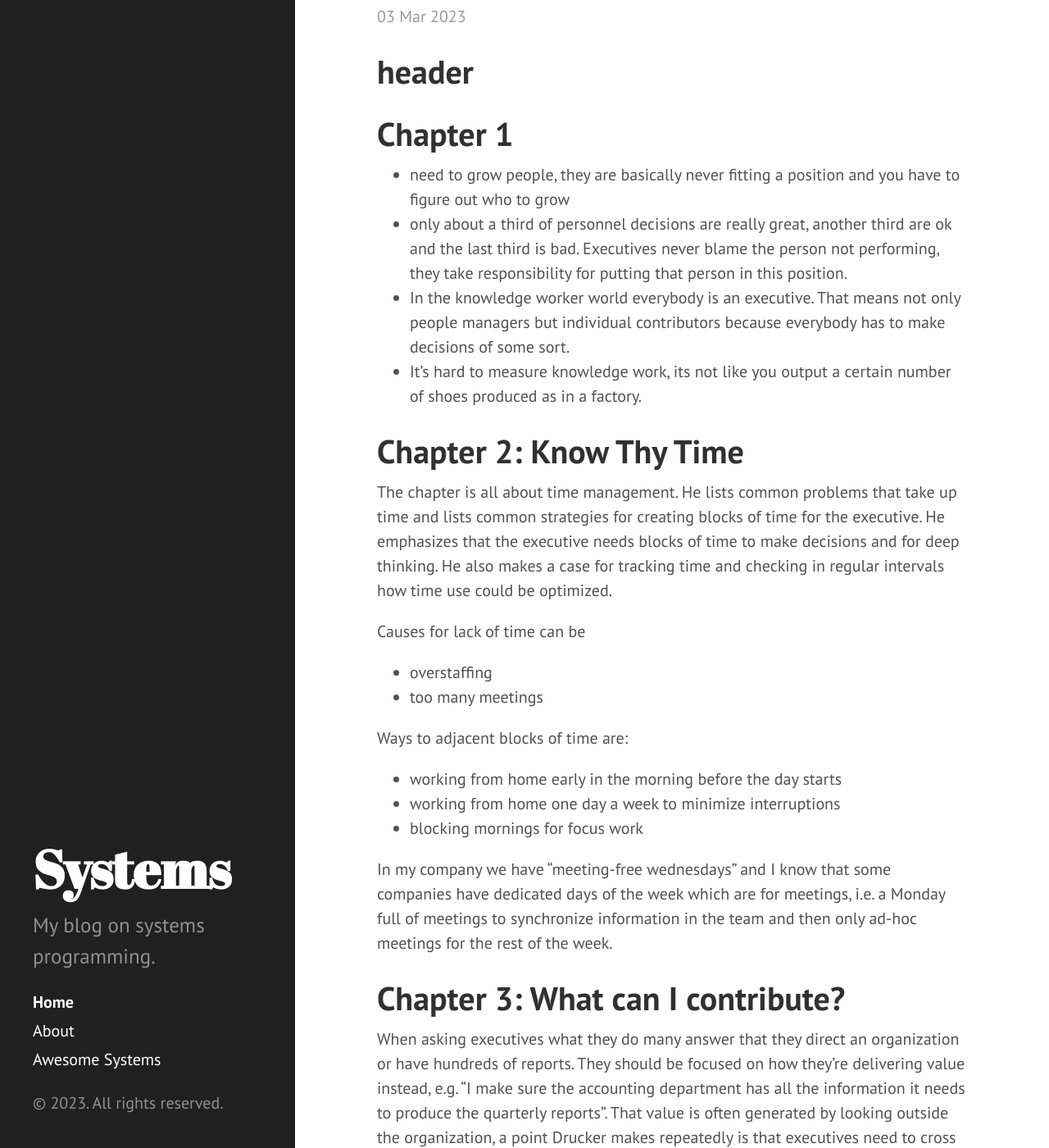
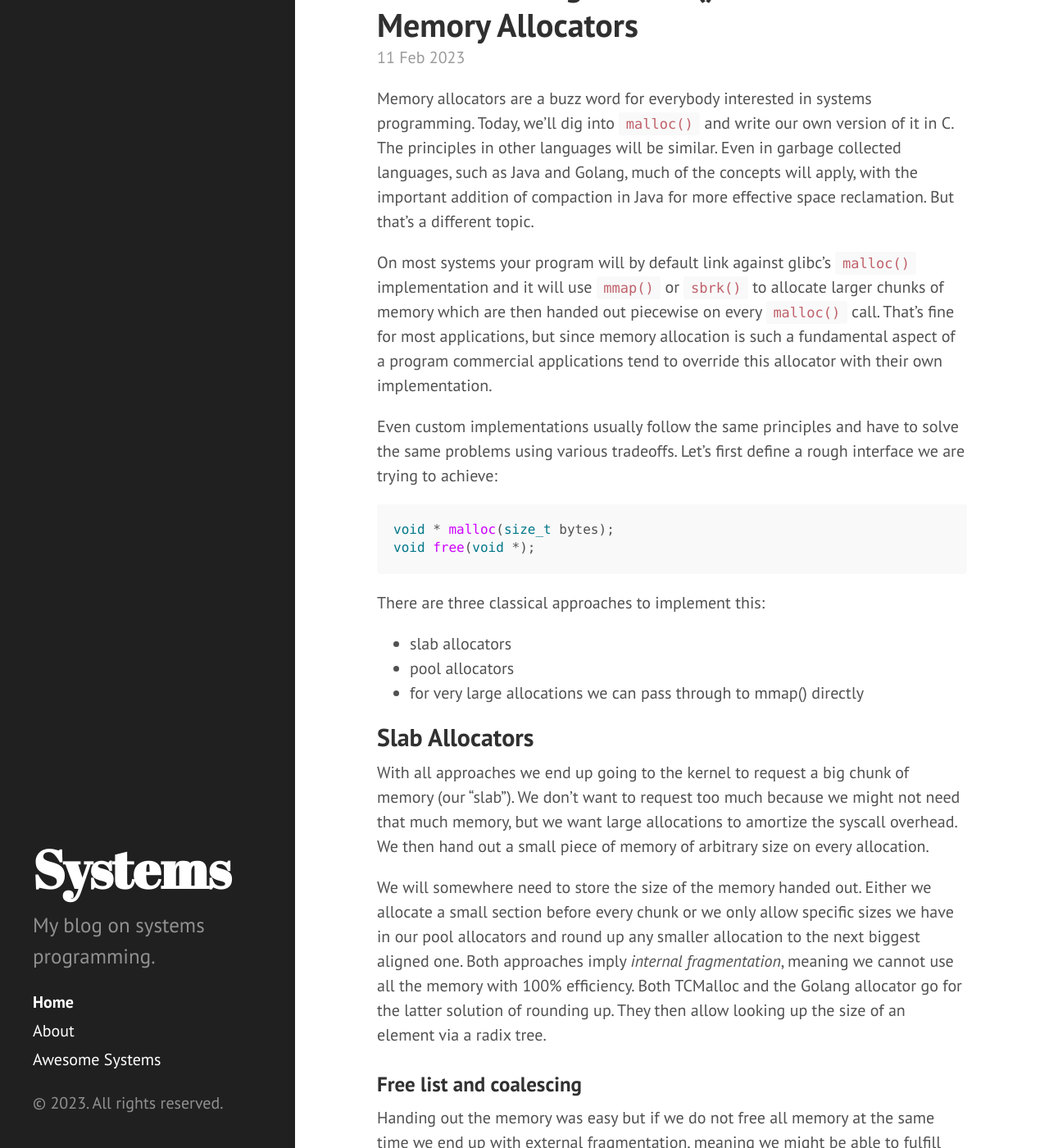
Before and after one commit to schmollf/schmollf.github.io, a Jekyll site: the page built from index.html, in a window 1280 px wide and 1400 px high, scrolled down 2442 px. Shown: the whole window at 82% size. Built offline with Jekyll 4.4.1, drawn with Linux system fonts in a browser that asks for light colours; the list of posts is cut into pages by our own code; comment, search, counter and statistics services are not loaded; part of the change alters nothing that is shown; some of the changed text lies outside the part shown.

Commit message:
unpublish book review

```diff
--- a/_posts/2023-03-03-book-review-the-effective-executive.md
+++ b/_posts/2023-03-03-book-review-the-effective-executive.md
@@ -1,4 +1,8 @@
-# header
+---
+layout: post
+title: Book Review - The Effective Executive by Peter Drucker
+published: false
+---
 
 # Chapter 1
 
```
